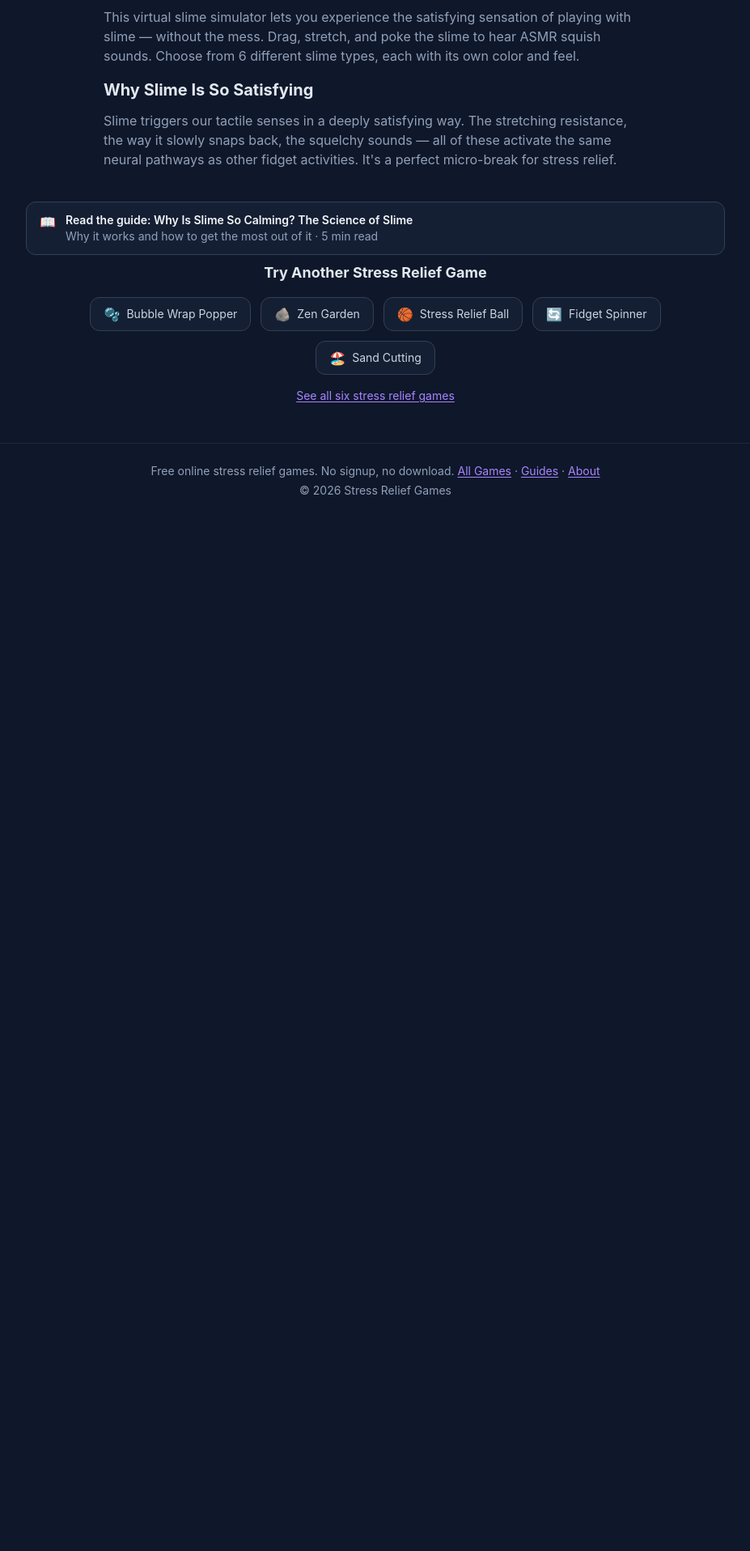
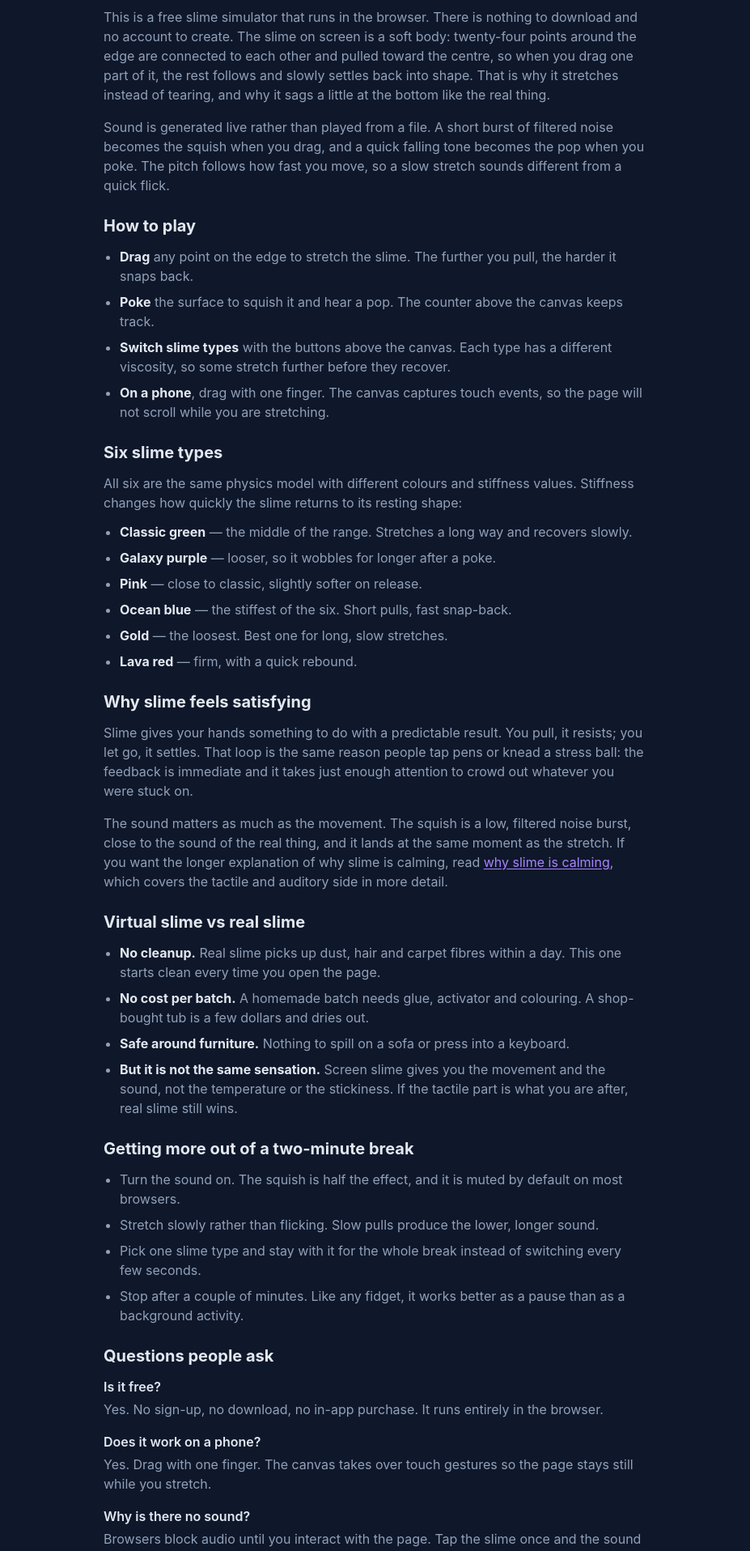
Before and after one commit to czhcl123/stress-relief-games, a Next.js app: page /games/slime-simulator in a window 1280 px wide. Shown: the part 840-2756 px from the top of the page at 81% size, without its empty margins (176-1103 px from the left). Before the commit the page ends 1480 px from the top, so only its background shows below. Built offline with nearby package versions, Linux system fonts and the light colour scheme; no server answers.

Commit message:
content: expand slime simulator page from 229 to 800+ words, add FAQ and internal links

```diff
--- a/src/app/games/slime-simulator/page.tsx
+++ b/src/app/games/slime-simulator/page.tsx
@@ -485,17 +485,170 @@ export default function SlimeSimulator({ embed = false }: { embed?: boolean } =
 
       {/* SEO Content */}
       <div className={embed ? 'hidden' : 'max-w-2xl mx-auto'}>
-        <h2 className="text-xl font-bold mb-3">About Slime Simulator</h2>
+        <h2 className="text-xl font-bold mb-3">What this slime simulator does</h2>
         <p className="text-slate-400 mb-4">
-          This virtual slime simulator lets you experience the satisfying sensation of playing with
-          slime — without the mess. Drag, stretch, and poke the slime to hear ASMR squish sounds.
-          Choose from 6 different slime types, each with its own color and feel.
+          This is a free slime simulator that runs in the browser. There is nothing to download and
+          no account to create. The slime on screen is a soft body: twenty-four points around the
+          edge are connected to each other and pulled toward the centre, so when you drag one part
+          of it, the rest follows and slowly settles back into shape. That is why it stretches
+          instead of tearing, and why it sags a little at the bottom like the real thing.
         </p>
-        <h2 className="text-xl font-bold mb-3">Why Slime Is So Satisfying</h2>
-        <p className="text-slate-400">
-          Slime triggers our tactile senses in a deeply satisfying way. The stretching resistance,
-          the way it slowly snaps back, the squelchy sounds — all of these activate the same
-          neural pathways as other fidget activities. It&apos;s a perfect micro-break for stress relief.
+        <p className="text-slate-400 mb-6">
+          Sound is generated live rather than played from a file. A short burst of filtered noise
+          becomes the squish when you drag, and a quick falling tone becomes the pop when you poke.
+          The pitch follows how fast you move, so a slow stretch sounds different from a quick flick.
+        </p>
+
+        <h2 className="text-xl font-bold mb-3">How to play</h2>
+        <ul className="text-slate-400 mb-6 space-y-2 list-disc pl-5">
+          <li>
+            <strong className="text-slate-200">Drag</strong> any point on the edge to stretch the
+            slime. The further you pull, the harder it snaps back.
+          </li>
+          <li>
+            <strong className="text-slate-200">Poke</strong> the surface to squish it and hear a
+            pop. The counter above the canvas keeps track.
+          </li>
+          <li>
+            <strong className="text-slate-200">Switch slime types</strong> with the buttons above
+            the canvas. Each type has a different viscosity, so some stretch further before they
+            recover.
+          </li>
+          <li>
+            <strong className="text-slate-200">On a phone</strong>, drag with one finger. The canvas
+            captures touch events, so the page will not scroll while you are stretching.
+          </li>
+        </ul>
+
+        <h2 className="text-xl font-bold mb-3">Six slime types</h2>
+        <p className="text-slate-400 mb-3">
+          All six are the same physics model with different colours and stiffness values. Stiffness
+          changes how quickly the slime returns to its resting shape:
+        </p>
+        <ul className="text-slate-400 mb-6 space-y-2 list-disc pl-5">
+          <li>
+            <strong className="text-slate-200">Classic green</strong> — the middle of the range.
+            Stretches a long way and recovers slowly.
+          </li>
+          <li>
+            <strong className="text-slate-200">Galaxy purple</strong> — looser, so it wobbles for
+            longer after a poke.
+          </li>
+          <li>
+            <strong className="text-slate-200">Pink</strong> — close to classic, slightly softer on
+            release.
+          </li>
+          <li>
+            <strong className="text-slate-200">Ocean blue</strong> — the stiffest of the six. Short
+            pulls, fast snap-back.
+          </li>
+          <li>
+            <strong className="text-slate-200">Gold</strong> — the loosest. Best one for long,
+            slow stretches.
+          </li>
+          <li>
+            <strong className="text-slate-200">Lava red</strong> — firm, with a quick rebound.
+          </li>
+        </ul>
+
+        <h2 className="text-xl font-bold mb-3">Why slime feels satisfying</h2>
+        <p className="text-slate-400 mb-4">
+          Slime gives your hands something to do with a predictable result. You pull, it resists;
+          you let go, it settles. That loop is the same reason people tap pens or knead a stress
+          ball: the feedback is immediate and it takes just enough attention to crowd out whatever
+          you were stuck on.
+        </p>
+        <p className="text-slate-400 mb-6">
+          The sound matters as much as the movement. The squish is a low, filtered noise burst, close
+          to the sound of the real thing, and it lands at the same moment as the stretch. If you want
+          the longer explanation of why slime is calming, read{' '}
+          <a
+            href="/blog/why-is-slime-calming"
+            className="text-violet-400 underline underline-offset-2 hover:text-violet-300"
+          >
+            why slime is calming
+          </a>
+          , which covers the tactile and auditory side in more detail.
+        </p>
+
+        <h2 className="text-xl font-bold mb-3">Virtual slime vs real slime</h2>
+        <ul className="text-slate-400 mb-6 space-y-2 list-disc pl-5">
+          <li>
+            <strong className="text-slate-200">No cleanup.</strong> Real slime picks up dust, hair
+            and carpet fibres within a day. This one starts clean every time you open the page.
+          </li>
+          <li>
+            <strong className="text-slate-200">No cost per batch.</strong> A homemade batch needs
+            glue, activator and colouring. A shop-bought tub is a few dollars and dries out.
+          </li>
+          <li>
+            <strong className="text-slate-200">Safe around furniture.</strong> Nothing to spill on a
+            sofa or press into a keyboard.
+          </li>
+          <li>
+            <strong className="text-slate-200">But it is not the same sensation.</strong> Screen
+            slime gives you the movement and the sound, not the temperature or the stickiness. If
+            the tactile part is what you are after, real slime still wins.
+          </li>
+        </ul>
+
+        <h2 className="text-xl font-bold mb-3">Getting more out of a two-minute break</h2>
+        <ul className="text-slate-400 mb-6 space-y-2 list-disc pl-5">
+          <li>Turn the sound on. The squish is half the effect, and it is muted by default on most browsers.</li>
+          <li>Stretch slowly rather than flicking. Slow pulls produce the lower, longer sound.</li>
+          <li>Pick one slime type and stay with it for the whole break instead of switching every few seconds.</li>
+          <li>Stop after a couple of minutes. Like any fidget, it works better as a pause than as a background activity.</li>
+        </ul>
+
+        <h2 className="text-xl font-bold mb-3">Questions people ask</h2>
+        <div className="text-slate-400 space-y-4 mb-6">
+          <div>
+            <h3 className="font-semibold text-slate-200 mb-1">Is it free?</h3>
+            <p>Yes. No sign-up, no download, no in-app purchase. It runs entirely in the browser.</p>
+          </div>
+          <div>
+            <h3 className="font-semibold text-slate-200 mb-1">Does it work on a phone?</h3>
+            <p>
+              Yes. Drag with one finger. The canvas takes over touch gestures so the page stays still
+              while you stretch.
+            </p>
+          </div>
+          <div>
+            <h3 className="font-semibold text-slate-200 mb-1">Why is there no sound?</h3>
+            <p>
+              Browsers block audio until you interact with the page. Tap the slime once and the sound
+              engine starts. Check the volume too — the squish is quiet by design.
+            </p>
+          </div>
+          <div>
+            <h3 className="font-semibold text-slate-200 mb-1">Can I use it in a classroom or on a stream?</h3>
+            <p>
+              Yes. There is an{' '}
+              <a href="/embed/slime-simulator" className="text-violet-400 underline underline-offset-2 hover:text-violet-300">
+                embeddable version
+              </a>{' '}
+              with the text stripped out, sized for an iframe.
+            </p>
+          </div>
+          <div>
+            <h3 className="font-semibold text-slate-200 mb-1">Is it the same as real slime?</h3>
+            <p>
+              No. You get the movement and the sound, not the temperature or the texture. It is a
+              substitute for the fidget, not for the material.
+            </p>
+          </div>
+        </div>
+
+        <p className="text-slate-400 mb-4">
+          If you want something with more resistance, try the{' '}
+          <a href="/games/stress-ball" className="text-violet-400 underline underline-offset-2 hover:text-violet-300">
+            stress ball
+          </a>
+          . If you want a slower, quieter break, the{' '}
+          <a href="/games/zen-garden" className="text-violet-400 underline underline-offset-2 hover:text-violet-300">
+            zen garden
+          </a>{' '}
+          is the opposite pace.
         </p>
       </div>
     </div>
```
